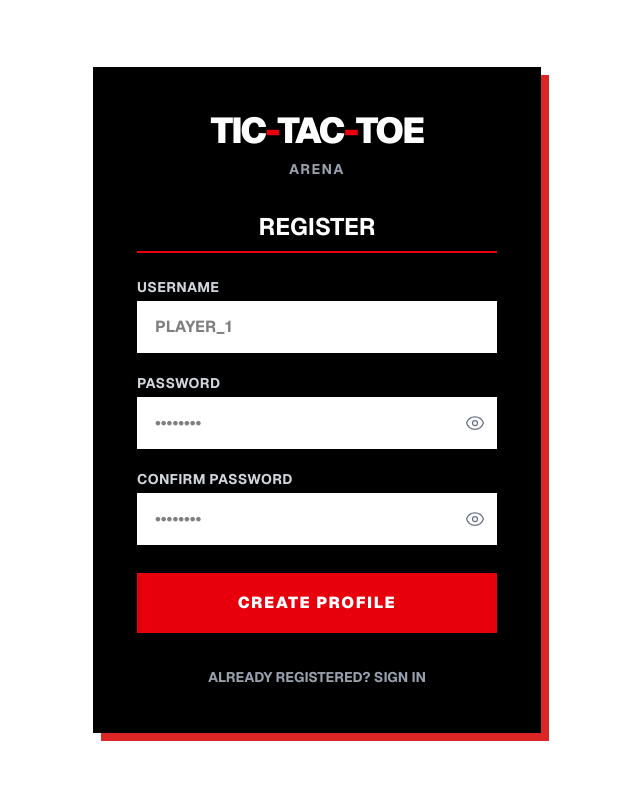
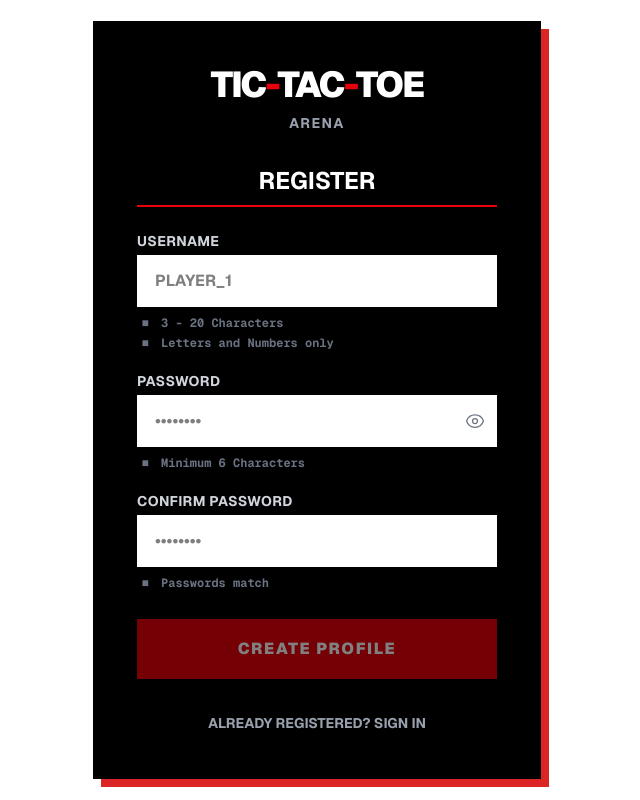
Before and after one commit to tin-auppati/acuitmesh-ttt-challenge, a Next.js app in the folder frontend/: page / in a window 1280 px wide. Both pictures are taken after a click on the button "NEW CHALLENGER? REGISTER". Shown: the whole page, without its empty margins (323-963 px from the left). Built offline with nearby package versions, Linux system fonts and the light colour scheme; no server answers.

Commit message:
Feat: add real-time password requirement checklist for enhanced UX

```diff
--- a/frontend/app/page.tsx
+++ b/frontend/app/page.tsx
@@ -20,29 +20,21 @@ export default function AuthPage() {
   //ดึง url จาก backend
   const API_URL = process.env.NEXT_PUBLIC_API_URL || "http://localhost:8080";
 
+  //rule realtime check
+  const rules = {
+    userLength: username.length >= 3 && username.length <= 20,
+    userAlphaNum: /^[a-zA-Z0-9]+$/.test(username) && username.length > 0,
+    passLength: password.length >= 6,
+    passMatch: password === confirmPassword && confirmPassword.length > 0,
+  };
+
   const validateForm = () => {
-    // regex username
-    const alphanumericRegex = /^[a-zA-Z0-9]+$/;
-    if (username.length < 3 || username.length > 20){
-      return "Username must be between 3 and 20 characters.";
-    }
-
-    if (!alphanumericRegex.test(username)) {
-      return "Username can only contain letters and numbers.";
-    }
-
-    //validate password
-    if (password.length < 6) {
-      return "Password must be at least 6 characters long.";
-    }
-
-    // confirmation password
-    if (!isLogin && password !== confirmPassword) {
-      return "Passwords do not match!";
-    }
-
-    return null
-  }
+    if (!rules.userLength) return "Username must be between 3 and 20 characters.";
+    if (!rules.userAlphaNum) return "Username can only contain letters and numbers.";
+    if (!rules.passLength) return "Password must be at least 6 characters long.";
+    if (!isLogin && !rules.passMatch) return "Passwords do not match!";
+    return null;
+  };
 
   const handleSubmit = async (e: React.SyntheticEvent<HTMLFormElement>) => {
     e.preventDefault();
@@ -94,6 +86,15 @@ export default function AuthPage() {
     }
   };
 
+  const CheckIcon = () => (
+    <svg className="w-4 h-4 mr-2 text-green-500" fill="none" stroke="currentColor" viewBox="0 0 24 24">
+      <path strokeLinecap="round" strokeLinejoin="round" strokeWidth="3" d="M5 13l4 4L19 7" />
+    </svg>
+  );
+  const DotIcon = () => (
+    <span className="w-4 h-4 mr-2 text-gray-500 flex items-center justify-center text-xs">■</span>
+  );
+
   const EyeIcon = () => (
     <svg xmlns="http://www.w3.org/2000/svg" fill="none" viewBox="0 0 24 24" strokeWidth={1.5} stroke="currentColor" className="w-5 h-5">
       <path strokeLinecap="round" strokeLinejoin="round" d="M2.036 12.322a1.012 1.012 0 010-.639C3.423 7.51 7.36 4.5 12 4.5c4.638 0 8.573 3.007 9.963 7.178.07.207.07.431 0 .639C20.577 16.49 16.64 19.5 12 19.5c-4.638 0-8.573-3.007-9.963-7.178z" />
@@ -124,6 +125,7 @@ export default function AuthPage() {
         </h2>
 
         <form onSubmit={handleSubmit} className="space-y-5">
+          {/* USERNAME FIELD */}
           <div>
             <label className="block text-sm font-bold text-gray-300 mb-1 uppercase tracking-wide">
               Username
@@ -135,8 +137,20 @@ export default function AuthPage() {
               className="w-full px-4 py-3 bg-white text-black font-bold border-2 border-white focus:outline-none focus:border-red-600 transition-colors"
               placeholder="PLAYER_1"
             />
+            {/* Checklist สำหรับ Username (แสดงเฉพาะตอน Register) */}
+            {!isLogin && (
+              <div className="mt-2 space-y-1 text-xs font-bold font-mono">
+                <div className={`flex items-center ${rules.userLength ? "text-green-400" : "text-gray-500"}`}>
+                  {rules.userLength ? <CheckIcon /> : <DotIcon />} 3 - 20 Characters
+                </div>
+                <div className={`flex items-center ${rules.userAlphaNum ? "text-green-400" : "text-gray-500"}`}>
+                  {rules.userAlphaNum ? <CheckIcon /> : <DotIcon />} Letters and Numbers only
+                </div>
+              </div>
+            )}
           </div>
 
+          {/* PASSWORD FIELD */}
           <div className="relative">
             <label className="block text-sm font-bold text-gray-300 mb-1 uppercase tracking-wide">
               Password
@@ -157,8 +171,17 @@ export default function AuthPage() {
                 {showPassword ? <EyeSlashIcon /> : <EyeIcon />}
               </button>
             </div>
+            {/* Checklist สำหรับ Password (แสดงเฉพาะตอน Register) */}
+            {!isLogin && (
+              <div className="mt-2 text-xs font-bold font-mono">
+                <div className={`flex items-center ${rules.passLength ? "text-green-400" : "text-gray-500"}`}>
+                  {rules.passLength ? <CheckIcon /> : <DotIcon />} Minimum 6 Characters
+                </div>
+              </div>
+            )}
           </div>
 
+          {/* CONFIRM PASSWORD FIELD (แสดงเฉพาะตอน Register) */}
           {!isLogin && (
             <div className="animate-fade-in relative">
               <label className="block text-sm font-bold text-gray-300 mb-1 uppercase tracking-wide">
@@ -172,13 +195,12 @@ export default function AuthPage() {
                   className="w-full px-4 py-3 pr-12 bg-white text-black font-bold border-2 border-white focus:outline-none focus:border-red-600 transition-colors"
                   placeholder="••••••••"
                 />
-                <button
-                  type="button"
-                  onClick={() => setShowPassword(!showPassword)}
-                  className="absolute inset-y-0 right-0 px-3 flex items-center text-gray-500 hover:text-red-600 transition-colors"
-                >
-                  {showPassword ? <EyeSlashIcon /> : <EyeIcon />}
-                </button>
+              </div>
+              {/* Checklist สำหรับ Confirm Password */}
+              <div className="mt-2 text-xs font-bold font-mono">
+                <div className={`flex items-center ${rules.passMatch ? "text-green-400" : "text-gray-500"}`}>
+                  {rules.passMatch ? <CheckIcon /> : <DotIcon />} Passwords match
+                </div>
               </div>
             </div>
           )}
@@ -191,7 +213,7 @@ export default function AuthPage() {
 
           <button
             type="submit"
-            disabled={loading}
+            disabled={loading || (!isLogin && (!rules.userLength || !rules.userAlphaNum || !rules.passLength || !rules.passMatch))}
             className="w-full bg-red-600 hover:bg-red-700 text-white font-black uppercase tracking-widest py-4 px-4 border-2 border-red-600 transition-all transform active:scale-95 disabled:opacity-50 disabled:cursor-not-allowed mt-2"
           >
             {loading ? "Processing..." : isLogin ? "Enter Match" : "Create Profile"}
```
